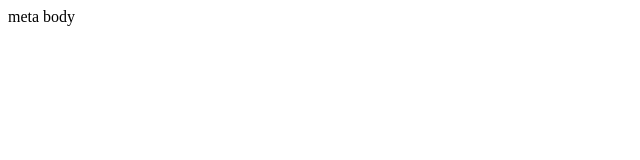
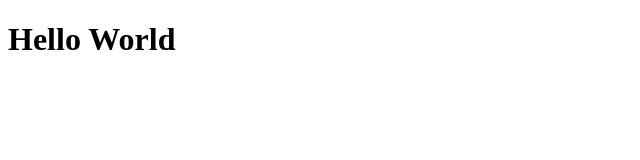
Before and after one commit to incorvia/brunch-angular-base, a website: page app/index.html in a window 1280 px wide. Shown: the whole page, without its empty margins (0-640 px from the left). Drawn offline with Linux system fonts and the light colour scheme.

Commit message:
hello worldify index.html

```diff
--- a/app/index.html
+++ b/app/index.html
@@ -2,10 +2,9 @@
 <html>
   <head>
     <meta http-equiv="content-type" content="text/html; charset=utf-8" />
-    <title>Index</title>
-    meta
+    <title>Hello World</title>
   </head>
   <body>
-    body
+    <h1>Hello World</h1>
   </body>
 </html>
```
